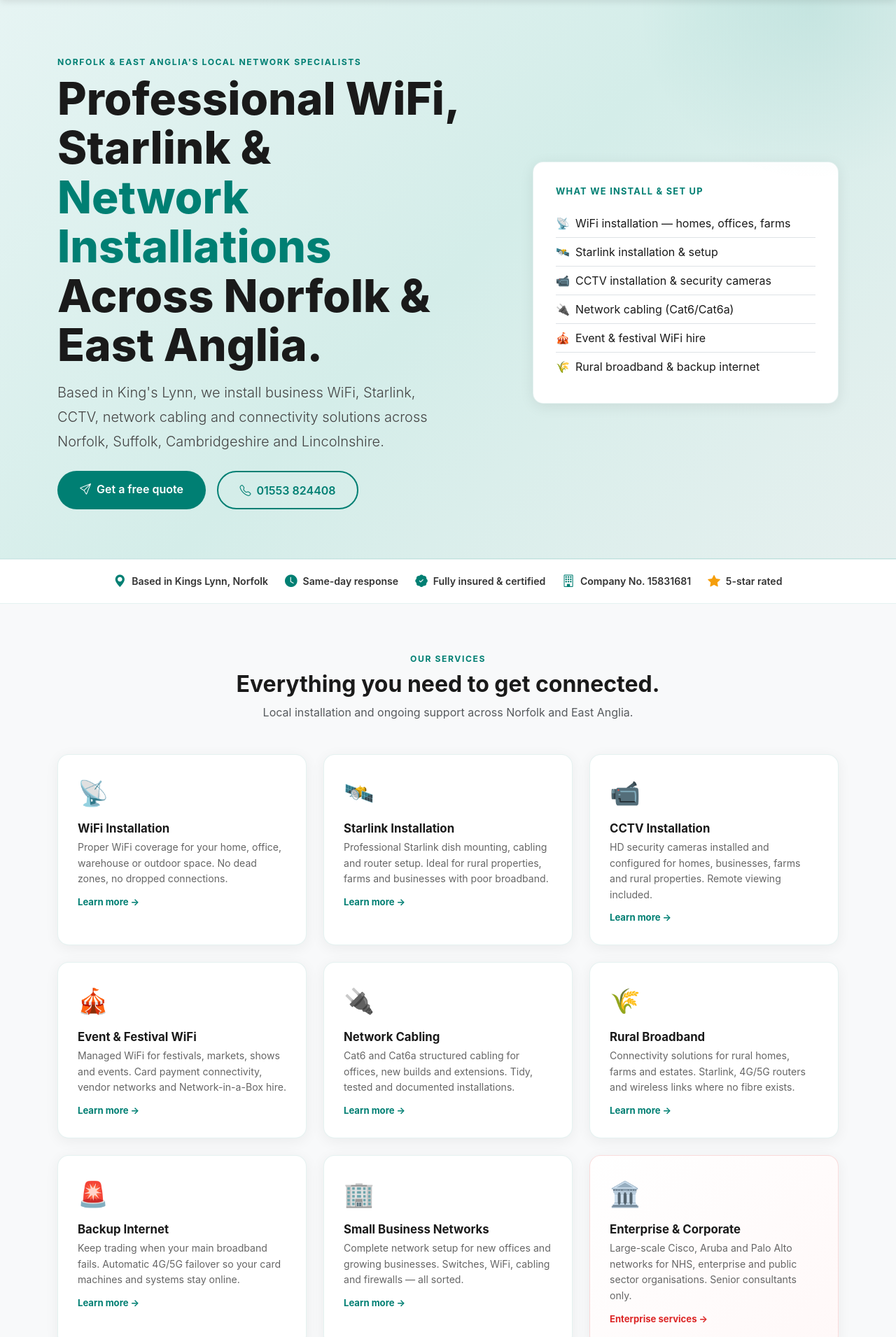
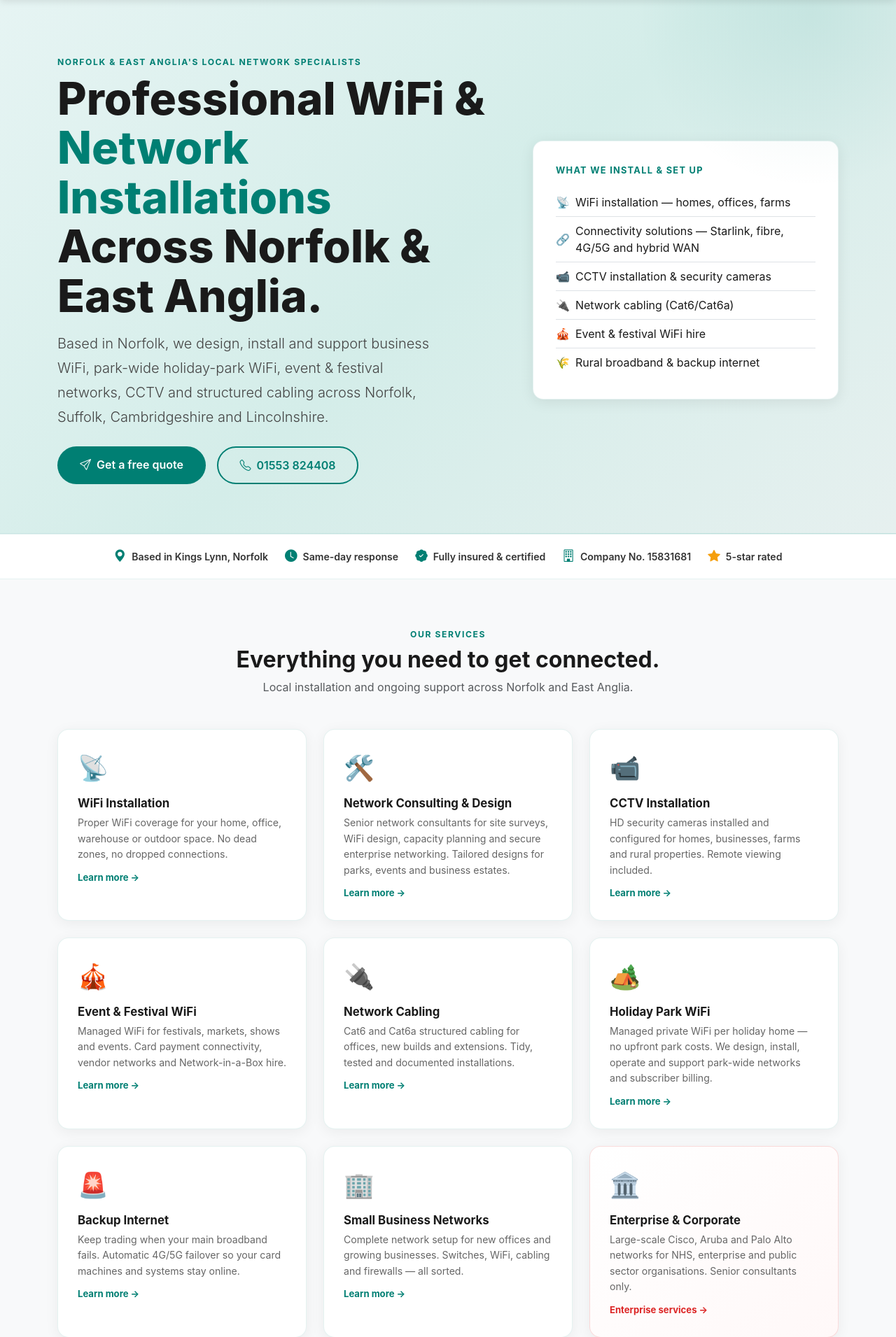
Before and after one commit to Sprintwave/sprintwaveweb, a Flask app: page / in a window 1280 px wide; the page is wider, and only the part inside the window is pictured. Shown: the part 97-2008 px from the top of that part at 70% size. Run offline with Flask 3, Linux system fonts and the light colour scheme.

Commit message:
removed some starlink ref

```diff
--- a/templates/index.html
+++ b/templates/index.html
@@ -218,9 +218,9 @@
         <div class="row align-items-center g-5">
             <div class="col-lg-7">
                 <span class="eyebrow">Norfolk & East Anglia's local network specialists</span>
-                <h1 class="mb-3">Professional WiFi, Starlink &<br><span>Network Installations</span><br>Across Norfolk &amp; East Anglia.</h1>
+                <h1 class="mb-3">Professional WiFi &amp;<br><span>Network Installations</span><br>Across Norfolk &amp; East Anglia.</h1>
                 <p class="lead mb-4">
-                    Based in King's Lynn, we install business WiFi, Starlink, CCTV, network cabling and connectivity solutions across Norfolk, Suffolk, Cambridgeshire and Lincolnshire.
+                    Based in Norfolk, we design, install and support business WiFi, park-wide holiday-park WiFi, event & festival networks, CCTV and structured cabling across Norfolk, Suffolk, Cambridgeshire and Lincolnshire.
                 </p>
                 <div class="d-flex flex-wrap gap-3">
                     <a href="{{ url_for('contact') }}" class="btn-accent" style="font-size:1rem; padding: 0.85rem 2rem;">
@@ -237,7 +237,7 @@
                     <p class="fw-bold mb-3" style="font-size:0.8rem; text-transform:uppercase; letter-spacing:0.1em; color:#007f73;">What we install &amp; set up</p>
                     <ul class="list-unstyled mb-0">
                         <li class="py-2 border-bottom d-flex align-items-center gap-2"><span>📡</span> <span>WiFi installation — homes, offices, farms</span></li>
-                        <li class="py-2 border-bottom d-flex align-items-center gap-2"><span>🛰️</span> <span>Starlink installation &amp; setup</span></li>
+                        <li class="py-2 border-bottom d-flex align-items-center gap-2"><span>🔗</span> <span>Connectivity solutions — Starlink, fibre, 4G/5G and hybrid WAN</span></li>
                         <li class="py-2 border-bottom d-flex align-items-center gap-2"><span>📹</span> <span>CCTV installation &amp; security cameras</span></li>
                         <li class="py-2 border-bottom d-flex align-items-center gap-2"><span>🔌</span> <span>Network cabling (Cat6/Cat6a)</span></li>
                         <li class="py-2 border-bottom d-flex align-items-center gap-2"><span>🎪</span> <span>Event &amp; festival WiFi hire</span></li>
@@ -282,10 +282,10 @@
             </div>
 
             <div class="col-sm-6 col-lg-4">
-                <a href="{{ url_for('starlink') }}" class="home-service-card">
-                    <span class="svc-icon">🛰️</span>
-                    <h3>Starlink Installation</h3>
-                    <p>Professional Starlink dish mounting, cabling and router setup. Ideal for rural properties, farms and businesses with poor broadband.</p>
+                <a href="{{ url_for('network_consulting') }}" class="home-service-card">
+                    <span class="svc-icon">🛠️</span>
+                    <h3>Network Consulting &amp; Design</h3>
+                    <p>Senior network consultants for site surveys, WiFi design, capacity planning and secure enterprise networking. Tailored designs for parks, events and business estates.</p>
                     <span class="card-link">Learn more →</span>
                 </a>
             </div>
@@ -318,10 +318,10 @@
             </div>
 
             <div class="col-sm-6 col-lg-4">
-                <a href="{{ url_for('rural_broadband') }}" class="home-service-card">
-                    <span class="svc-icon">🌾</span>
-                    <h3>Rural Broadband</h3>
-                    <p>Connectivity solutions for rural homes, farms and estates. Starlink, 4G/5G routers and wireless links where no fibre exists.</p>
+                <a href="{{ url_for('holiday_park_wifi') }}" class="home-service-card">
+                    <span class="svc-icon">🏕️</span>
+                    <h3>Holiday Park WiFi</h3>
+                    <p>Managed private WiFi per holiday home — no upfront park costs. We design, install, operate and support park-wide networks and subscriber billing.</p>
                     <span class="card-link">Learn more →</span>
                 </a>
             </div>
@@ -367,7 +367,7 @@
                 <span class="eyebrow">Why choose us</span>
                 <h2 class="fw-bold mb-3">Local engineers.<br>Senior expertise.</h2>
                 <p class="text-muted" style="line-height:1.75;">
-                    We're a small team based in Kings Lynn. Every job is handled by an experienced engineer — not a subcontractor or a trainee. We take the time to do it right.
+                    We're a small team based in Norfolk. Every job is handled by an experienced engineer — not a subcontractor or a trainee. We take the time to do it right.
                 </p>
                 <div class="mt-4 d-flex gap-3 flex-wrap">
                     <a href="{{ url_for('contact') }}" class="btn-accent">Get a quote</a>
```
